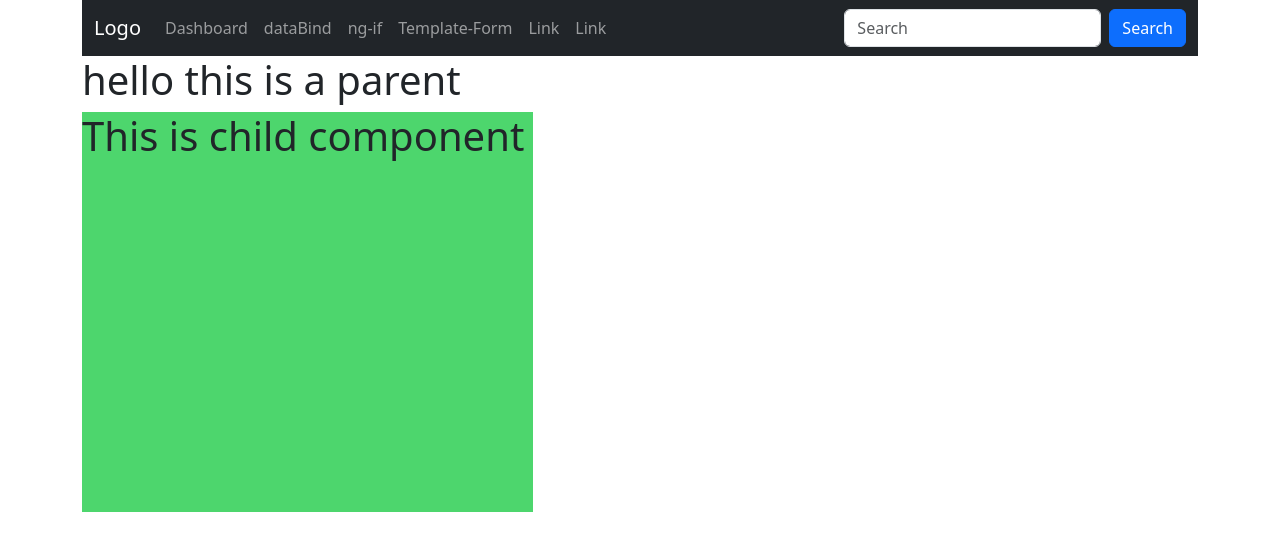
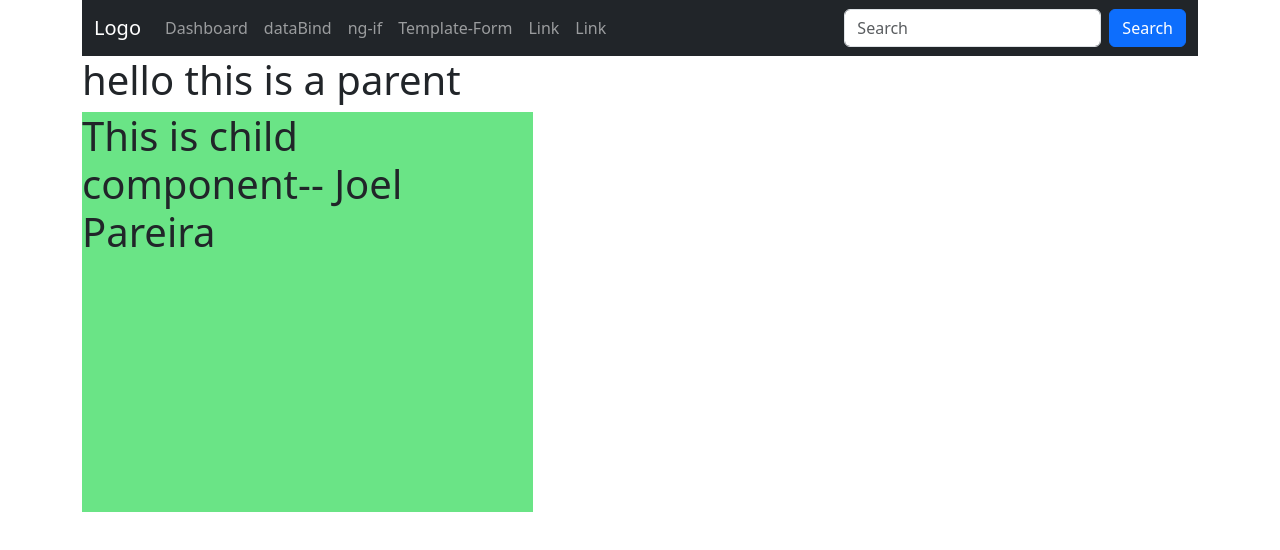
Before and after one commit to sagarmasal12/batch-target, an Angular app: page /dashboard in a window 1280 px wide. Shown: the top 550 px of the page. Built offline with nearby package versions, Linux system fonts and the light colour scheme.

Commit message:
input parent to child

```diff
--- a/src/app/pages/child-component/child-component.component.html
+++ b/src/app/pages/child-component/child-component.component.html
@@ -1,8 +1,8 @@
 <div class="container">
     <div class="row">
         <div class="col-5">
-            <div style="background-color: rgb(77, 214, 109); height: 400px;">
-               <h1>This is child component</h1>
+            <div style="background-color: rgb(106, 228, 134); height: 400px;">
+               <h1>This is child component-- {{uname}}</h1>
             </div>
         </div>
     </div>
--- a/src/app/pages/child-component/child-component.component.ts
+++ b/src/app/pages/child-component/child-component.component.ts
@@ -1,11 +1,22 @@
-import { Component } from '@angular/core';
+import { CommonModule } from '@angular/common';
+import { Component, Input, OnInit } from '@angular/core';
 
 @Component({
   selector: 'app-child-component',
-  imports: [],
+  standalone:true,
+  imports: [CommonModule],
   templateUrl: './child-component.component.html',
   styleUrl: './child-component.component.css'
 })
-export class ChildComponentComponent {
+export class ChildComponentComponent implements OnInit {
 
+  @Input() uname:string=''
+
+  constructor(){
+
+  }
+
+  ngOnInit(): void {
+
+  }
 }
--- a/src/app/pages/dashboard/dashboard.component.html
+++ b/src/app/pages/dashboard/dashboard.component.html
@@ -5,4 +5,4 @@
         </div>
     </div>
 </div>
-<app-child-component></app-child-component>
+<app-child-component [uname]="userName"></app-child-component>
--- a/src/app/pages/dashboard/dashboard.component.ts
+++ b/src/app/pages/dashboard/dashboard.component.ts
@@ -9,5 +9,5 @@ import { ChildComponentComponent } from "../child-component/child-component.comp
 })
 export class DashboardComponent {
 
-
+  userName:string='Joel Pareira'
 }
```
